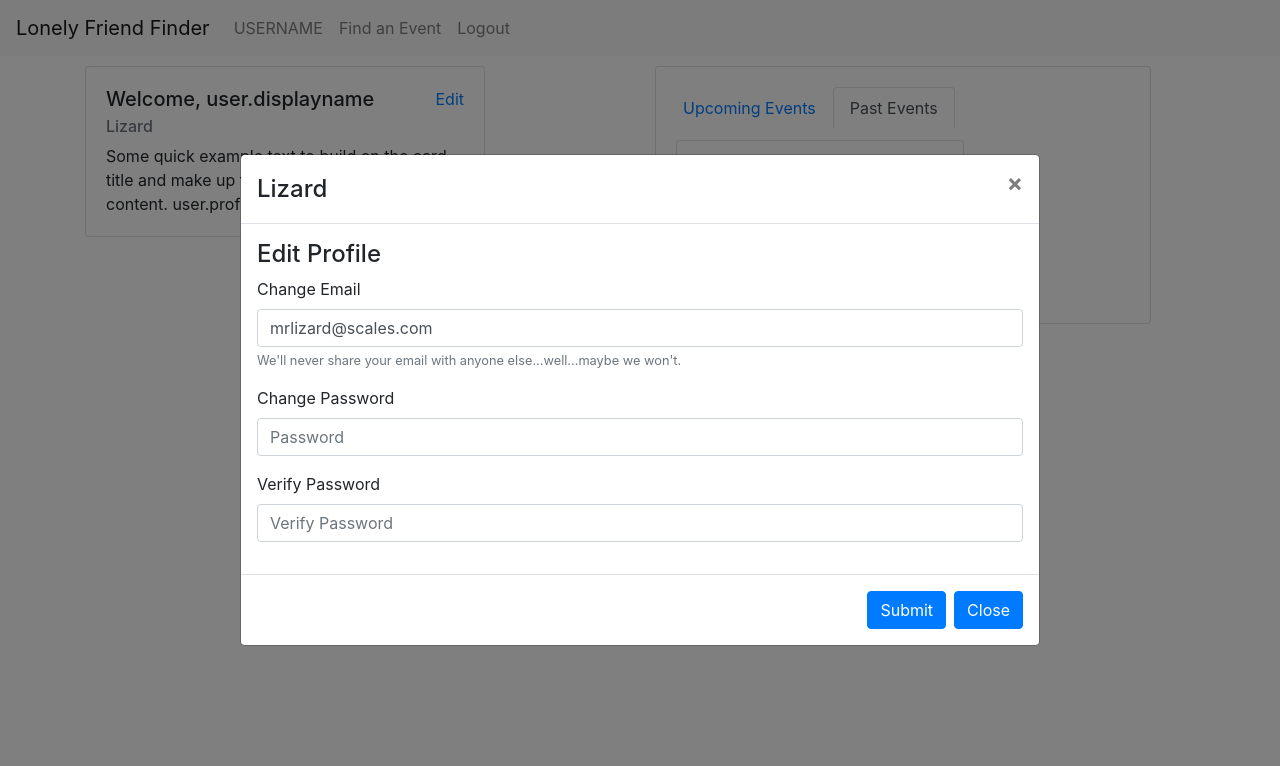
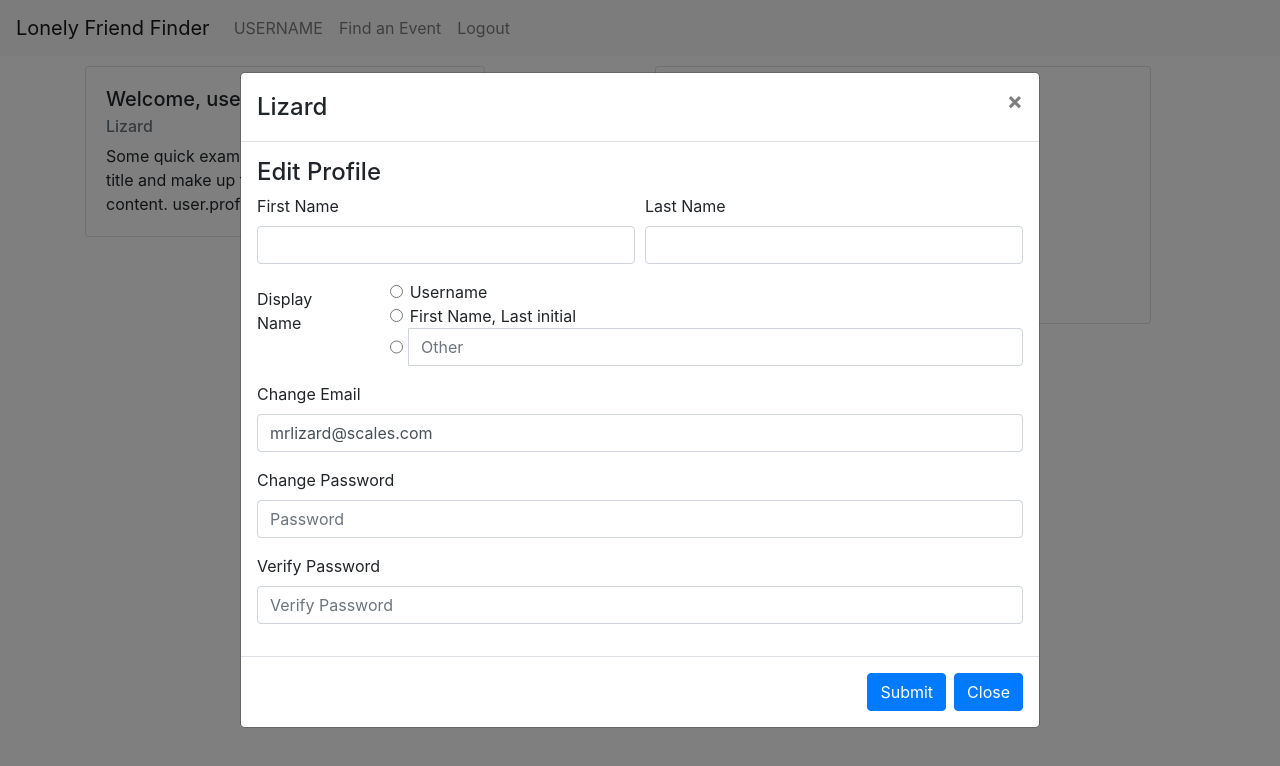
Before and after one commit to thejihongjin/22-Project-3, a React (Create React App) app in the folder client/: page /user in a window 1280 px wide. Both pictures are taken after a click on the link "Edit". Shown: the top 766 px of the page. Built offline with nearby package versions, Linux system fonts and the light colour scheme.

Commit message:
Updated Edit Profile Modal

```diff
--- a/client/src/pages/User.js
+++ b/client/src/pages/User.js
@@ -1,6 +1,7 @@
 import React, { useState } from "react";
 import Card from "react-bootstrap/Card";
 import Form from "react-bootstrap/Form";
+import InputGroup from "react-bootstrap/InputGroup"
 import Button from "react-bootstrap/Button";
 import Modal from "react-bootstrap/Modal";
 import Tabs from "react-bootstrap/Tabs";
@@ -35,9 +36,6 @@ const useStyles = {
 
 const User = (props) => {
   const [modalShow, setModalShow] = useState(false);
-  const [user, setUser] = useState(props.user)
-
-
 
   return (
     <Container>
@@ -129,20 +127,56 @@ const EditProfileModal = props => {
       <Modal.Body>
         <h4>Edit Profile</h4>
         <Form>
-          <Form.Group controlId="formBasicEmail">
+
+          <Form.Row>
+            <Form.Group as={Col} controlId="changeFirstName">
+              <Form.Label>First Name</Form.Label>
+              <Form.Control />
+            </Form.Group>
+            <Form.Group as={Col} controlId="changeLastName">
+              <Form.Label>Last Name</Form.Label>
+              <Form.Control />
+            </Form.Group>
+          </Form.Row>
+
+          <fieldset>
+            <Form.Group as={Row}>
+              <Form.Label as="legend" column sm={2}>
+                Display Name
+              </Form.Label>
+              <Col sm={10}>
+                <Form.Check
+                  type="radio"
+                  label="Username"
+                  value="Username"
+                />
+                <Form.Check
+                  type="radio"
+                  label="First Name, Last initial"
+                  value="realName"
+                />
+                <InputGroup>
+                  <InputGroup.Prepend>
+                    <input type="radio" style={{margin:"0.75rem 0.4rem 0.75rem 0"}}/>
+                  </InputGroup.Prepend>
+                  <Form.Control placeholder="Other"/>
+                </InputGroup>
+              </Col>
+            </Form.Group>
+          </fieldset>
+
+
+          <Form.Group controlId="changeEmail">
             <Form.Label>Change Email</Form.Label>
             <Form.Control type="email" defaultValue="mrlizard@scales.com" />
-            <Form.Text className="text-muted">
-              We'll never share your email with anyone else...well...maybe we
-              won't.
-            </Form.Text>
           </Form.Group>
 
-          <Form.Group controlId="formBasicPassword">
+          <Form.Group controlId="changePassword">
             <Form.Label>Change Password</Form.Label>
             <Form.Control type="password" placeholder="Password" />
           </Form.Group>
-          <Form.Group controlId="formBasicPassword">
+
+          <Form.Group controlId="verChangePassword">
             <Form.Label>Verify Password</Form.Label>
             <Form.Control type="password" placeholder="Verify Password" />
           </Form.Group>
```
